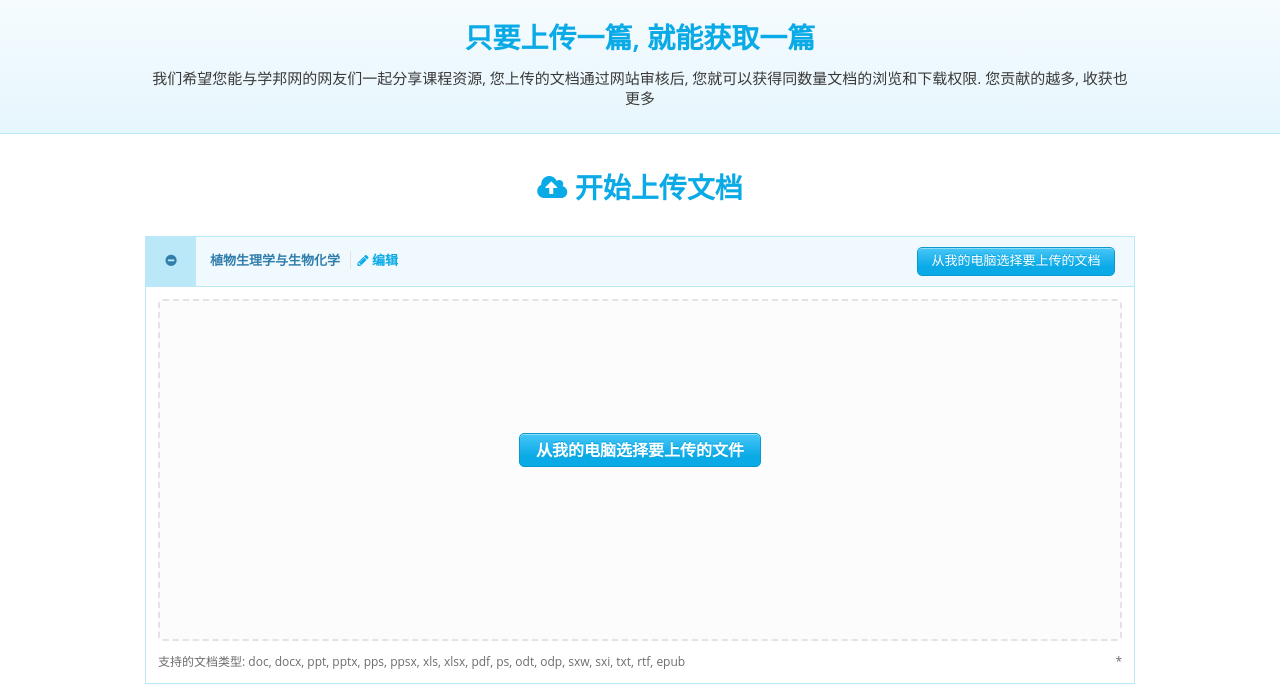
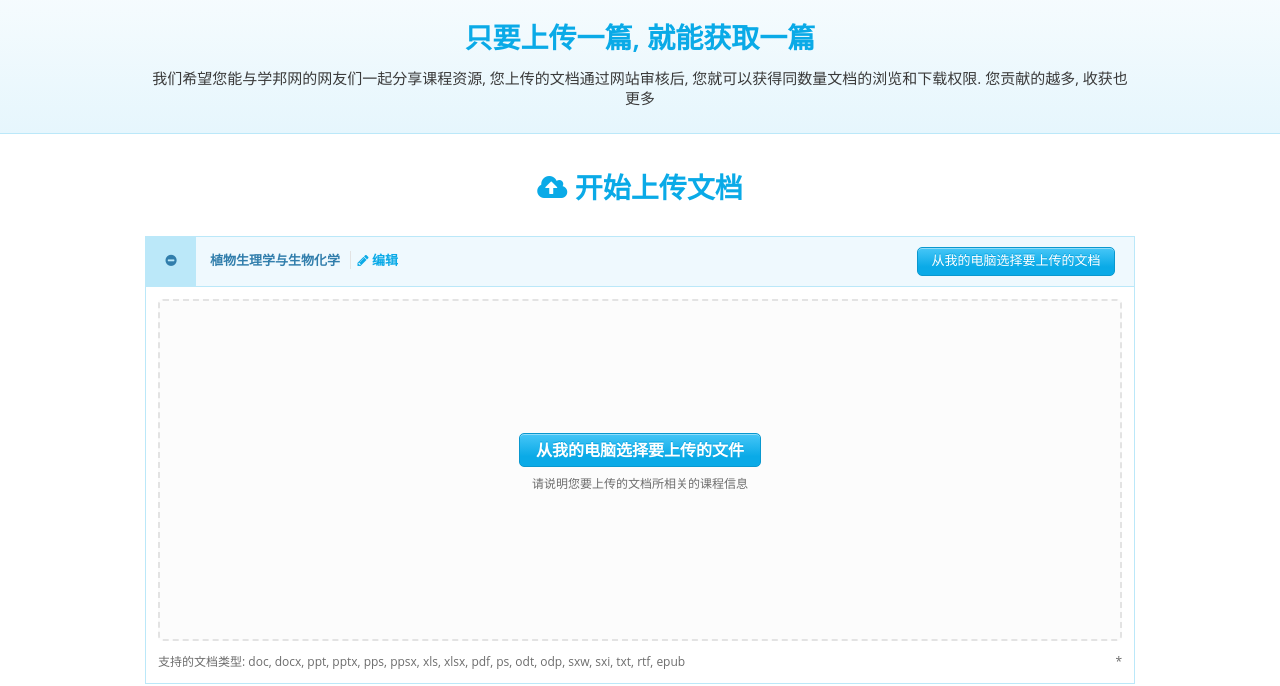
Before and after one commit to AlanViast/evon, a plain HTML site: page upload.html in a window 1280 px wide. Shown: the part 118-804 px from the top of the page. Drawn offline with Linux system fonts and the light colour scheme.

Commit message:
修改上传文件提示

```diff
--- a/upload.html
+++ b/upload.html
@@ -138,6 +138,7 @@
                                                     <span class="blue-btn l upload-from-computer-btn">从我的电脑选择要上传的文件
                                                         <input type="file" >
                                                     </span>
+                                                    <p class="add-course-box-text-help txt-lightgrey">请说明您要上传的文档所相关的课程信息</p>
                                                 </form>
 
                                             </div>
```
